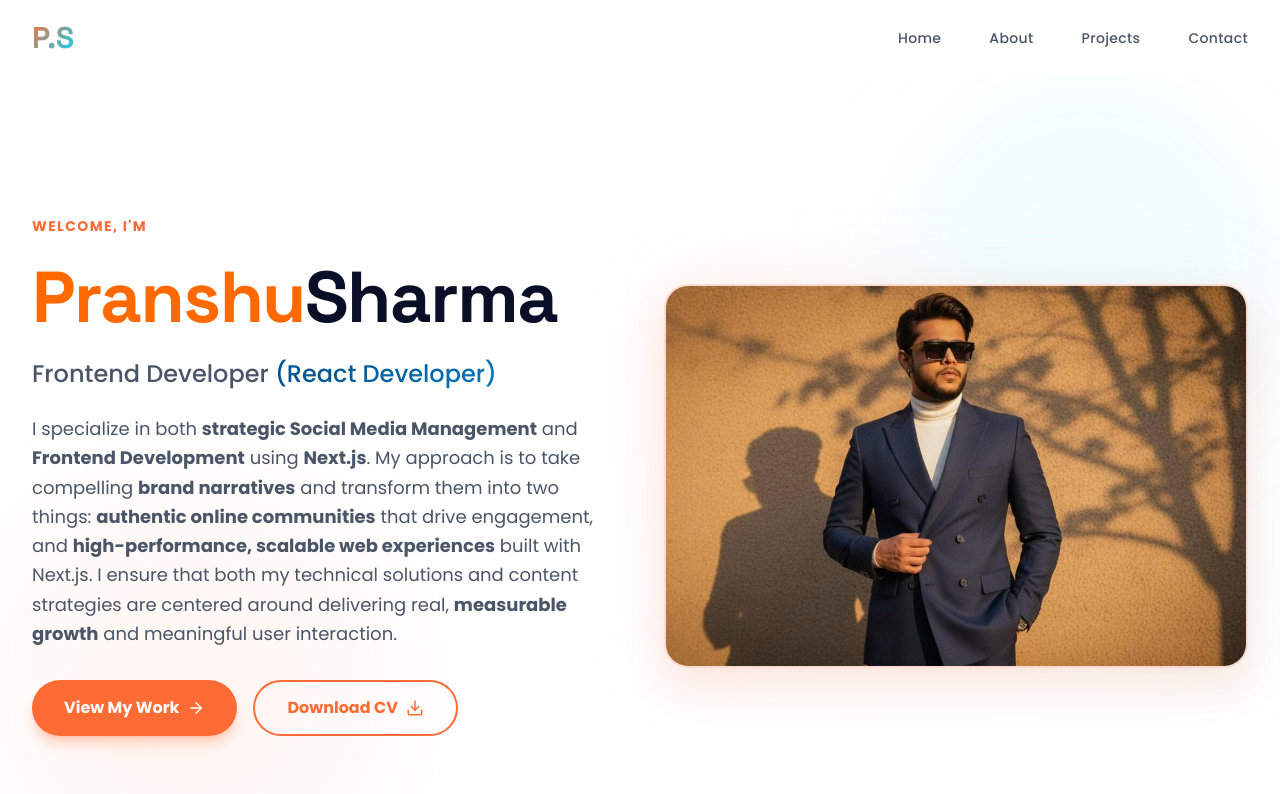
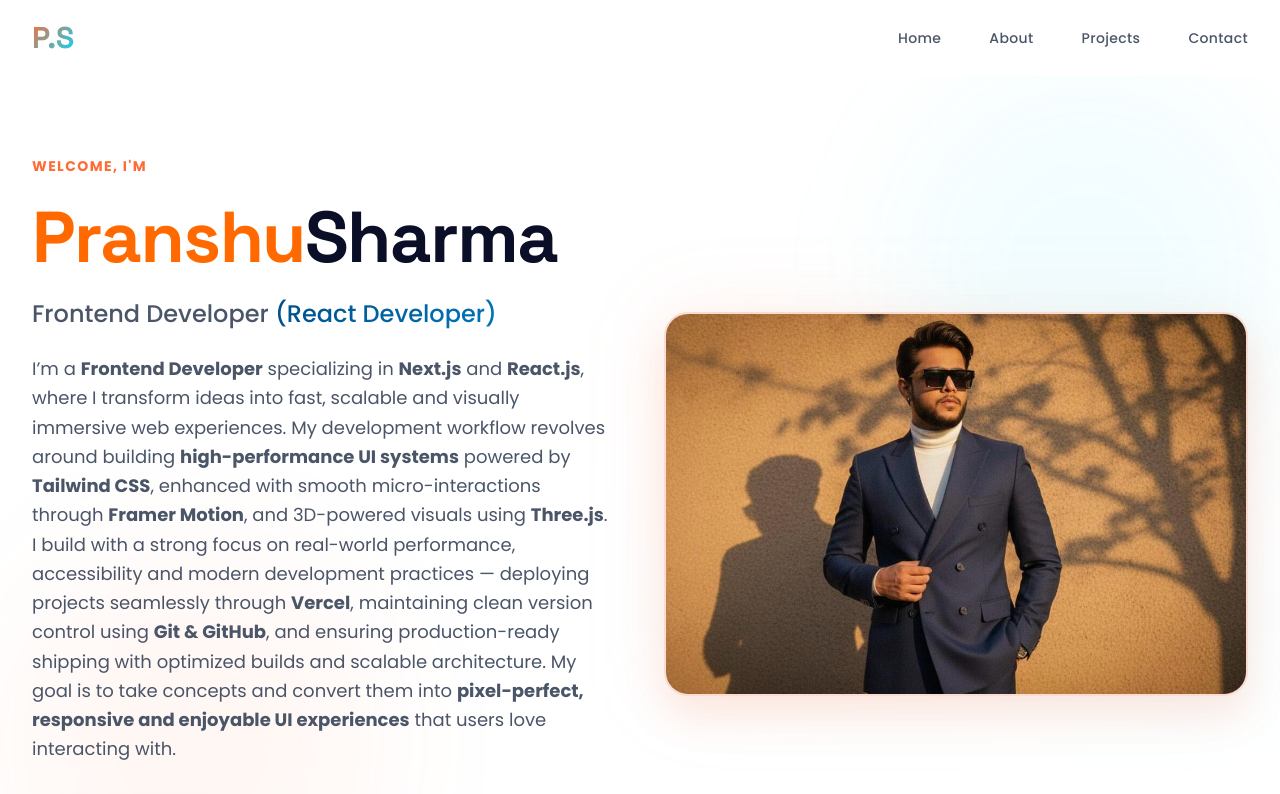
Before and after one commit to pransu-coder/Pranshu-portfolio, a Next.js app: page / in a window 1280 px wide. Shown: the top 794 px of the page. Built offline with nearby package versions, Linux system fonts and the light colour scheme.

Commit message:
Update hero.tsx

```diff
--- a/components/sections/hero.tsx
+++ b/components/sections/hero.tsx
@@ -53,7 +53,11 @@ export default function Hero() {
             </p>
           <p className="text-base sm:text-lg text-foreground-secondary mb-6 sm:mb-8 max-w-xl leading-relaxed blur-fade"
     style={{ animationDelay: '0.5s' }}>
-    I specialize in both <strong>strategic Social Media Management</strong> and <strong>Frontend Development</strong> using <strong>Next.js</strong>. My approach is to take compelling <strong>brand narratives</strong> and transform them into two things: <strong>authentic online communities</strong> that drive engagement, and <strong>high-performance, scalable web experiences</strong> built with Next.js. I ensure that both my technical solutions and content strategies are centered around delivering real, <strong>measurable growth</strong> and meaningful user interaction.
+    I’m a <strong>Frontend Developer</strong> specializing in <strong>Next.js</strong> and <strong>React.js</strong>, where I transform ideas into fast, scalable and visually immersive web experiences. My development workflow revolves around building <strong>high-performance UI systems</strong> powered by <strong>Tailwind CSS</strong>, enhanced with smooth micro-interactions through <strong>Framer Motion</strong>, and 3D-powered visuals using <strong>Three.js</strong>.
+
+I build with a strong focus on real-world performance, accessibility and modern development practices — deploying projects seamlessly through <strong>Vercel</strong>, maintaining clean version control using <strong>Git & GitHub</strong>, and ensuring production-ready shipping with optimized builds and scalable architecture.
+
+My goal is to take concepts and convert them into <strong>pixel-perfect, responsive and enjoyable UI experiences</strong> that users love interacting with.
 </p>
 
             <div className="flex flex-col sm:flex-row gap-3 sm:gap-4 blur-fade" style={{ animationDelay: '0.6s' }}>
```
